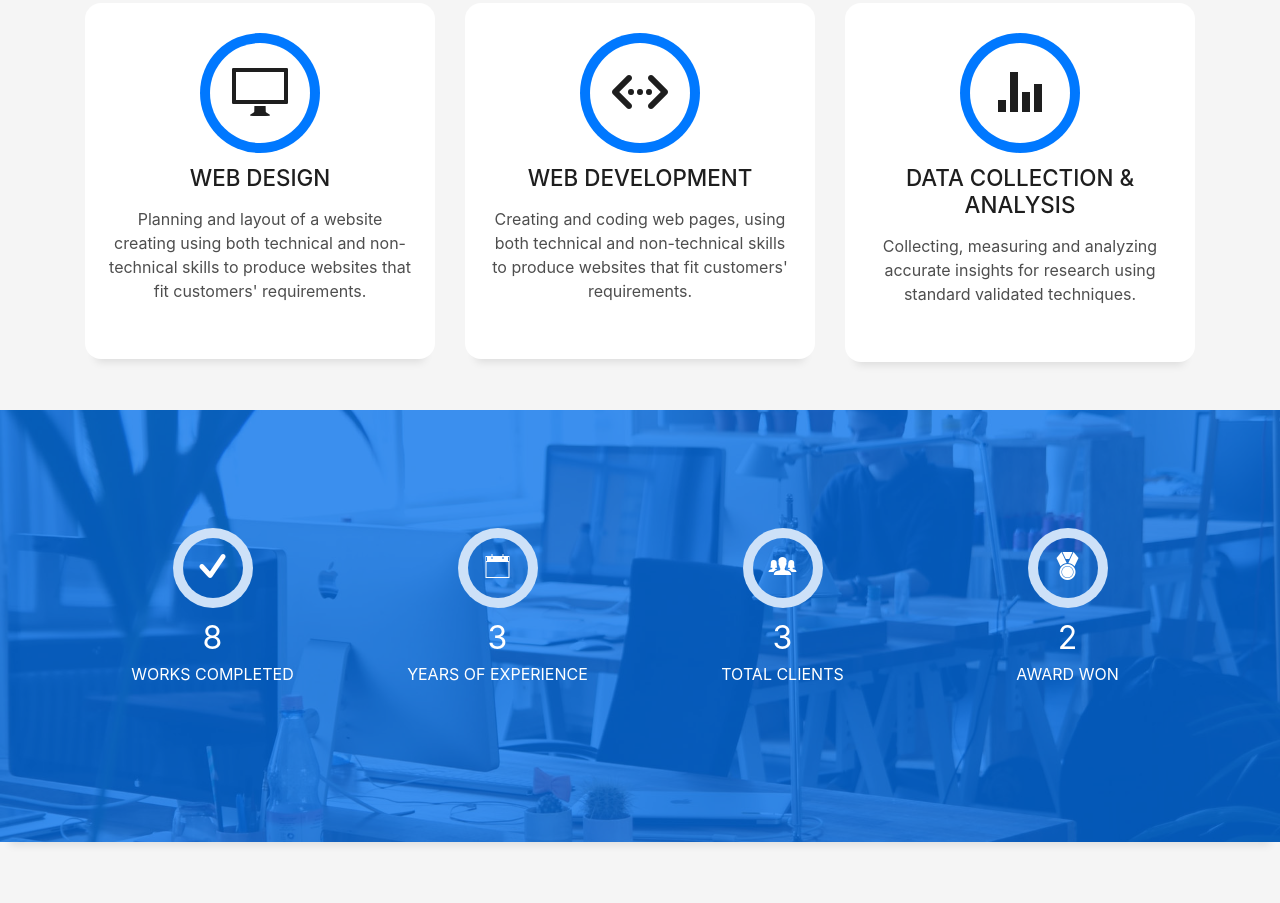
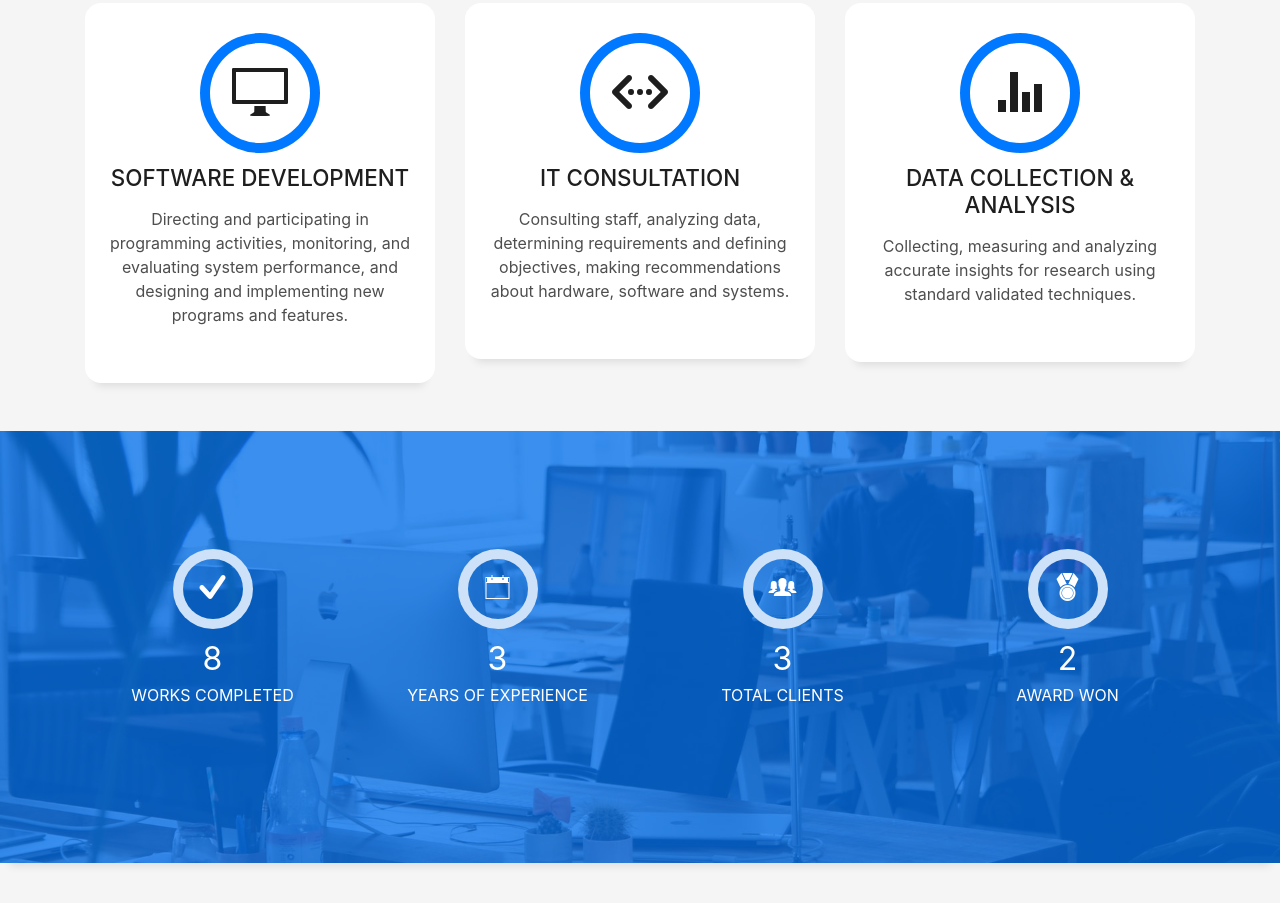
Before and after one commit to mrblack360/mrblack360, a plain HTML site: page index.html in a window 1280 px wide. Shown: the part 2526-3429 px from the top of the page. Drawn offline with Linux system fonts and the light colour scheme; files whose address does not match are found by name.

Commit message:
updated services

```diff
--- a/index.html
+++ b/index.html
@@ -308,11 +308,11 @@
                 <span class="ico-circle"><i class="ion-monitor"></i></span>
               </div>
               <div class="service-content">
-                <h2 class="s-title">Web Design</h2>
+                <h2 class="s-title">Software Development</h2>
                 <p class="s-description text-center">
-                  Planning and layout of a website creating using both
-                  technical and non-technical skills to produce websites that
-                  fit customers' requirements.
+                  Directing and participating in programming activities,
+                  monitoring, and evaluating system performance, and designing
+                  and implementing new programs and features.
                 </p>
               </div>
             </div>
@@ -323,11 +323,10 @@
                 <span class="ico-circle"><i class="ion-code-working"></i></span>
               </div>
               <div class="service-content">
-                <h2 class="s-title">Web Development</h2>
+                <h2 class="s-title">IT Consultation</h2>
                 <p class="s-description text-center">
-                  Creating and coding web pages, using both technical and
-                  non-technical skills to produce websites that fit customers'
-                  requirements.
+                  Consulting staff, analyzing data, determining requirements
+                  and defining objectives, making recommendations about hardware, software and systems.
                 </p>
               </div>
             </div>
```
